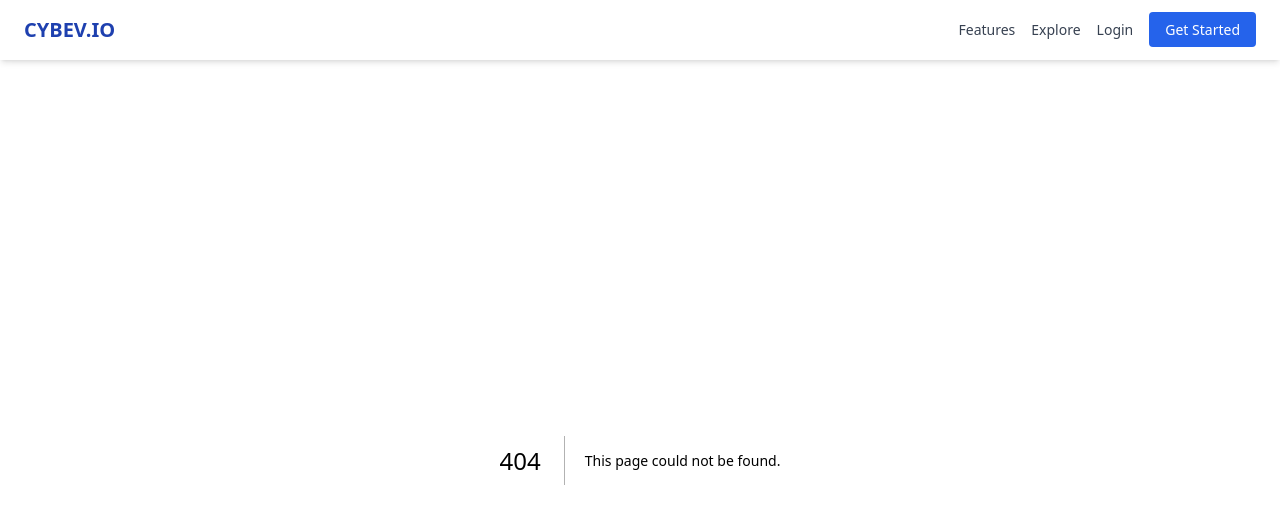
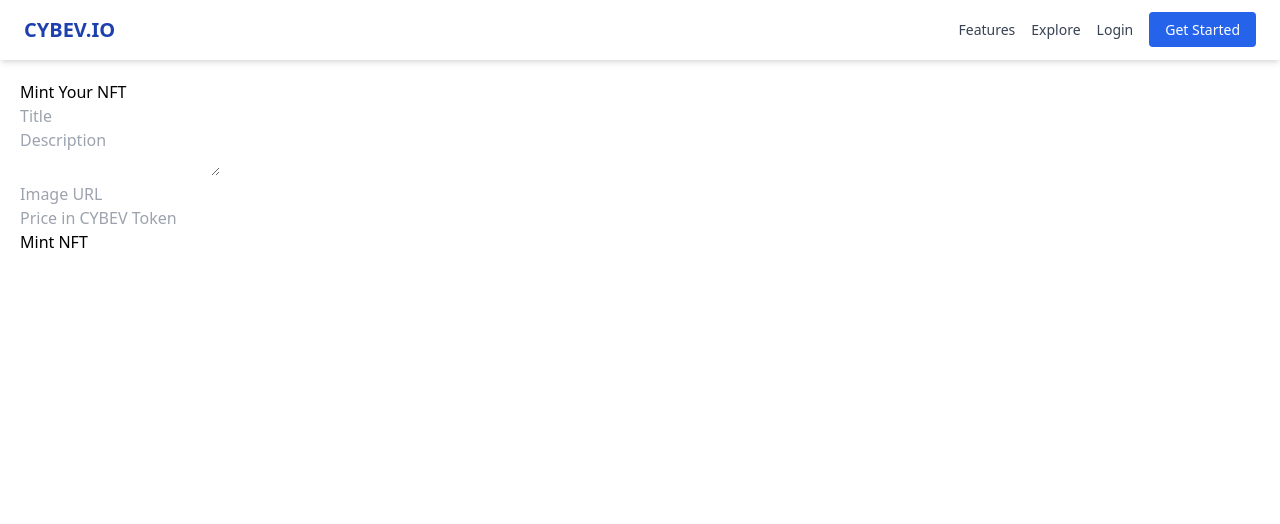
Before and after one commit to cybev1/cybev-frontend, a Next.js app: page /studio/nft in a window 1280 px wide. Before the commit this address had no page. Shown: the top 524 px of the page. Built offline with nearby package versions, Linux system fonts and the light colour scheme.

Commit message:
Add files via upload

```diff
--- /dev/null
+++ b/pages/studio/nft.jsx
@@ -0,0 +1,54 @@
+
+import React, { useState } from 'react';
+
+export default function NFTMinting() {
+  const [form, setForm] = useState({
+    title: '', description: '', imageUrl: '', price: ''
+  });
+
+  const [minting, setMinting] = useState(false);
+  const [result, setResult] = useState(null);
+
+  const handleChange = e => setForm({ ...form, [e.target.name]: e.target.value });
+
+  const handleSubmit = async e => {
+    e.preventDefault();
+    setMinting(true);
+    try {
+      // Simulated minting process
+      setTimeout(() => {
+        setResult({
+          ...form,
+          tokenId: Math.floor(Math.random() * 100000),
+          txHash: '0xFakeTransactionHash1234567890'
+        });
+        setMinting(false);
+      }, 2000);
+    } catch (err) {
+      setMinting(false);
+      alert("Minting failed");
+    }
+  };
+
+  return (
+    <div style={{ padding: 20 }}>
+      <h2>Mint Your NFT</h2>
+      <form onSubmit={handleSubmit}>
+        <input type="text" name="title" placeholder="Title" onChange={handleChange} required /><br />
+        <textarea name="description" placeholder="Description" onChange={handleChange} required /><br />
+        <input type="text" name="imageUrl" placeholder="Image URL" onChange={handleChange} required /><br />
+        <input type="number" name="price" placeholder="Price in CYBEV Token" onChange={handleChange} required /><br />
+        <button type="submit" disabled={minting}>{minting ? 'Minting...' : 'Mint NFT'}</button>
+      </form>
+
+      {result && (
+        <div style={{ marginTop: 20 }}>
+          <h4>🎉 Minted Successfully!</h4>
+          <p><strong>Title:</strong> {result.title}</p>
+          <p><strong>Token ID:</strong> {result.tokenId}</p>
+          <p><strong>Tx Hash:</strong> {result.txHash}</p>
+        </div>
+      )}
+    </div>
+  );
+}
```
